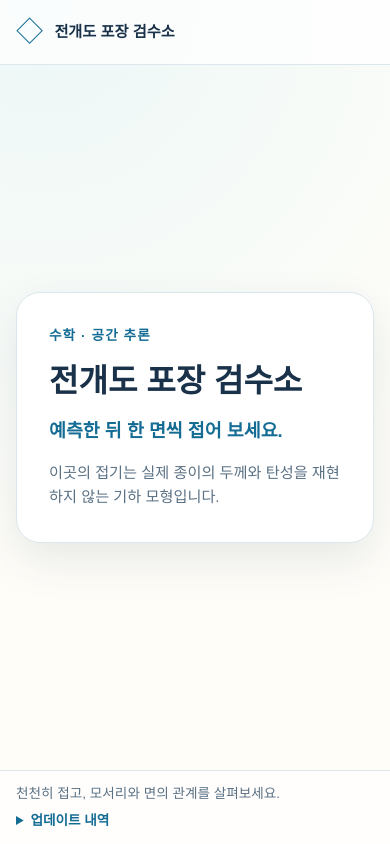
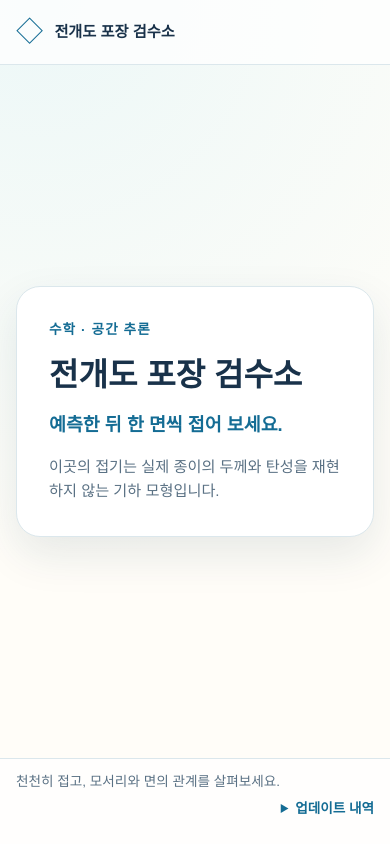
Before and after one commit to WBmaker2/net-folding-inspection-center, a React (Vite) app: page / in a window 390 px wide. Built offline with nearby package versions, Linux system fonts and the light colour scheme.

Commit message:
fix: keep update history control on mobile

```diff
--- a/src/styles/layout.css
+++ b/src/styles/layout.css
@@ -86,6 +86,7 @@
   position: relative;
   border-top: 1px solid var(--line);
   background: rgb(255 255 255 / 80%);
+  padding-bottom: max(0.75rem, env(safe-area-inset-bottom));
 }
 
 .footer-content {
@@ -137,6 +138,10 @@
     flex-direction: column;
     gap: 0.35rem;
   }
+
+  .update-history {
+    align-self: flex-end;
+  }
 }
 
 @media (prefers-reduced-motion: reduce) {
--- a/tsconfig.app.json
+++ b/tsconfig.app.json
@@ -12,6 +12,7 @@
     "forceConsistentCasingInFileNames": true,
     "module": "ESNext",
     "moduleResolution": "Bundler",
+    "types": ["vite/client", "node"],
     "resolveJsonModule": true,
     "isolatedModules": true,
     "noEmit": true,
```
Also changed, not shown: 1 other file (tests, documents, lock files or other folders).
